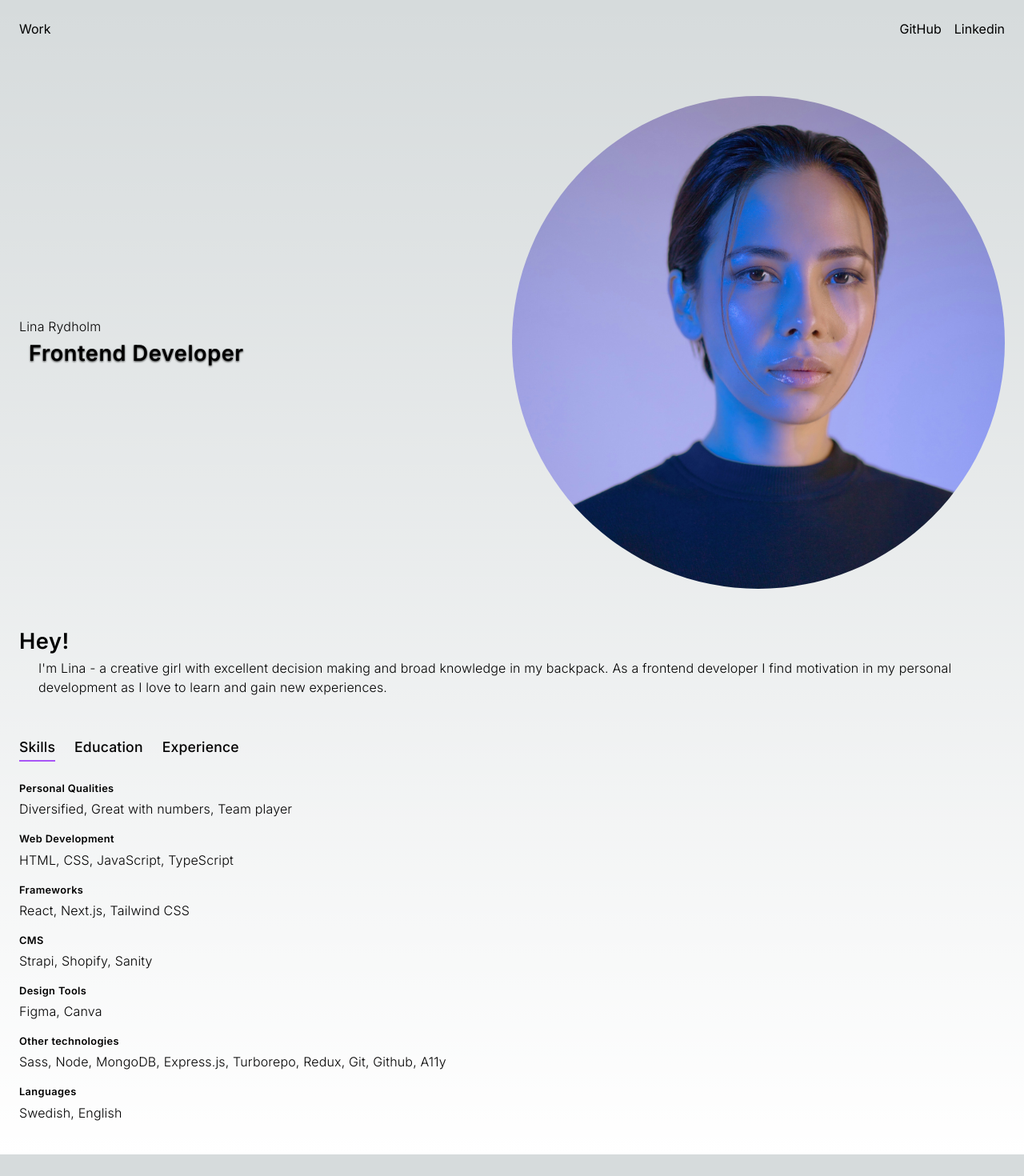
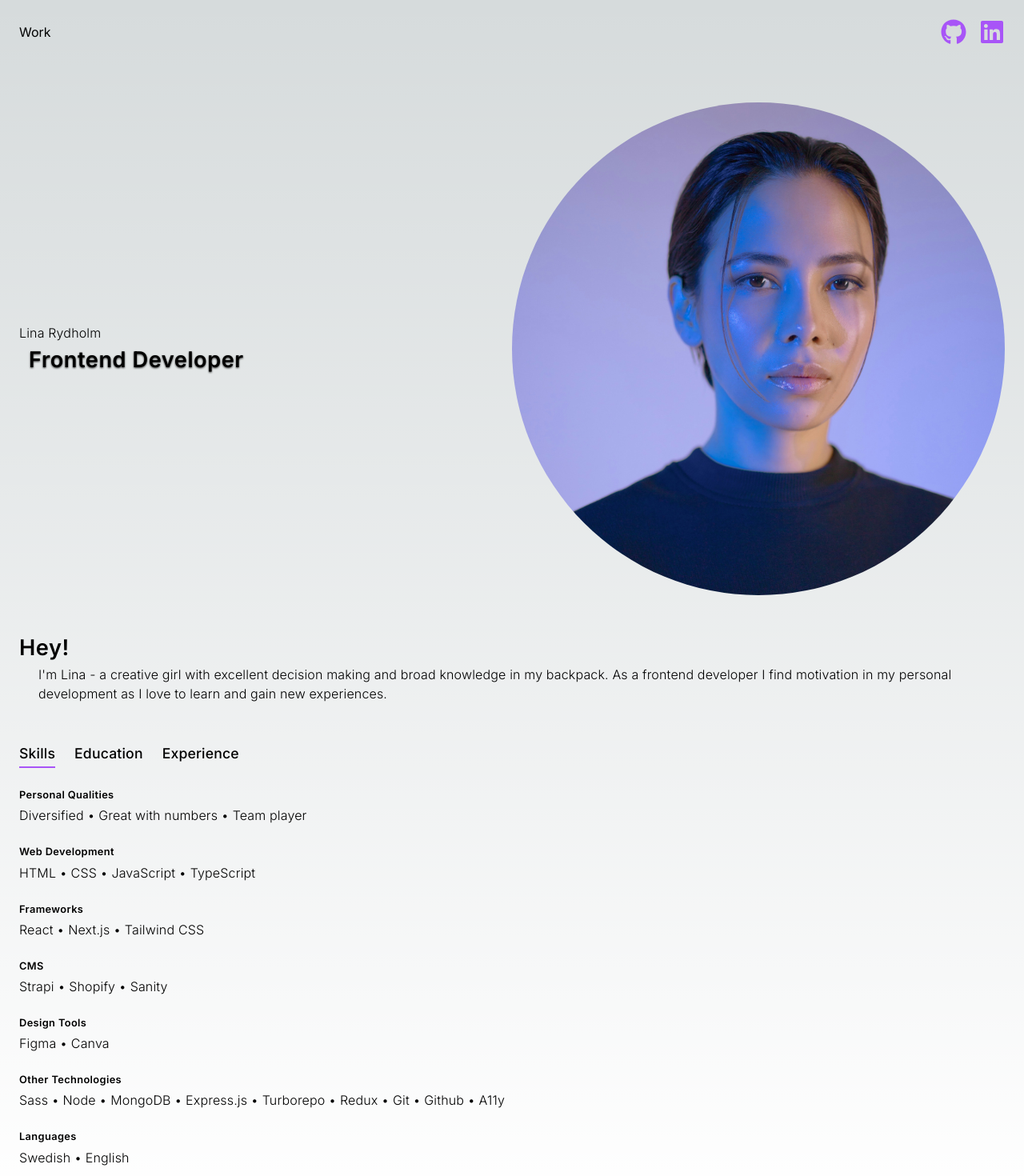
Before and after one commit to linarydholm/portfolio, a Next.js app: page / in a window 1280 px wide. Shown: the top 1470 px of the page at 80% size. Before the commit the page ends 1443 px from the top, so only its background shows below. Built offline with nearby package versions, Linux system fonts and the light colour scheme.

Commit message:
added icons

```diff
--- a/app/__data__/person.ts
+++ b/app/__data__/person.ts
@@ -22,41 +22,45 @@ export const person = {
   },
   experience: [
     {
-      jobTitle: 'Skiftledare',
-      period: '2014-2019',
-      jobDescription: 'Skiftledare på Max burgers med dagsansvar.',
+      jobTitle: 'Logistics',
+      period: '2022-2023',
+      jobDescription: "Order pick and pack at Skincity's main warehouse.",
     },
     {
-      jobTitle: 'Banksäljare',
-      period: '2019',
-      jobDescription: 'Bankman och säljare av valuta samt banktjänster på Forex Bank.',
+      jobTitle: 'Financial Assistant',
+      period: '2020-2022',
+      jobDescription:
+        'Financial assistant at Spares Nordic with overall responsibility for customer accounts and participation in monthly accounts.',
     },
     {
-      jobTitle: 'Ekonomiassistent',
+      jobTitle: 'Financial Assistant',
       period: '2019-2020',
       jobDescription:
-        'Ekonomiassistent på Perido. Bokföring och administration inom leverantörsreskontra för konsulter, underkonsulter samt egenanställda.',
+        'Finance assistant at Perido. Bookkeeping and administration within accounts payable for consultants, sub-consultants and the self-employed.',
     },
     {
-      jobTitle: 'Ekonomiassistent',
-      period: '2020-2022',
-      jobDescription:
-        'Ekonomiassistent på Spares Nordic med ett övergripande ansvar för kundreskontran samt delaktighet i månadsbokslut.',
+      jobTitle: 'Bank Teller',
+      period: '2019',
+      jobDescription: 'Bank teller and seller of currency and banking services at Forex Bank.',
     },
     {
-      jobTitle: 'Logistik',
-      period: '2022-2023',
-      jobDescription: 'Orderplock och pack på Skincitys huvudlager.',
+      jobTitle: 'Shift Manager',
+      period: '2014-2019',
+      jobDescription: 'Shift manager at Max burgers with shift responsibility.',
     },
   ],
   education: [
-    { school: 'Jensen Gymnasium', period: '2013-2016', education: 'Diplomerad gymnasieekonom' },
+    { school: 'Nackademin', period: '2022-2024', program: 'Frontend Development' },
     {
       school: 'Stockholms Universitet',
       period: '2020',
-      education: 'Redovisning 1 | Finansiering 1',
+      program: 'Accounting 1 \u2022 Financing 1',
     },
-    { school: 'Nackademin', period: '2022-2024', education: 'Frontendutveckling' },
+    {
+      school: 'Jensen Gymnasium',
+      period: '2013-2016',
+      program: 'High School Economist with Diploma',
+    },
   ],
   skills: {
     'Personal Qualities': ['Diversified', 'Great with numbers', 'Team player'],
@@ -64,7 +68,7 @@ export const person = {
     Frameworks: ['React', 'Next.js', 'Tailwind CSS'],
     CMS: ['Strapi', 'Shopify', 'Sanity'],
     'Design Tools': ['Figma', 'Canva'],
-    'other technologies': [
+    'Other Technologies': [
       'Sass',
       'Node',
       'MongoDB',
--- a/app/components/Banner.tsx
+++ b/app/components/Banner.tsx
@@ -1,11 +1,22 @@
+import { GitHubIcon } from '@/public/svg/GitHubIcon';
+import { FillLinkedinIcon } from '@/public/svg/FillLinkedinIcon';
+
 export function Banner() {
   return (
     <section className="px-6 py-6">
-      <div className="flex gap-4 justify-between max-w-7xl m-auto">
+      <div className="flex gap-4 justify-between items-center max-w-7xl m-auto">
         <p>Work</p>
         <div className="mx-auto"></div>
-        <p>GitHub</p>
-        <p>Linkedin</p>
+        <GitHubIcon
+          className="w-8 h-8 text-white fill-purple-500"
+          xmlns="http://www.w3.org/2000/svg"
+          viewBox="0 0 496 512"
+        />
+        <FillLinkedinIcon
+          className="w-8 h-8 text-white fill-purple-500"
+          xmlns="http://www.w3.org/2000/svg"
+          viewBox="0 0 448 512"
+        />
       </div>
     </section>
   );
--- a/app/components/Education.tsx
+++ b/app/components/Education.tsx
@@ -1,8 +1,21 @@
+import { person } from '../__data__/person';
+
 export default function Education() {
+  const { education } = person;
+
   return (
     <section className="px-6 pt-6">
       <div className="max-w-7xl m-auto">
-        <h1>Education Component</h1>
+        {education.map((school) => {
+          return (
+            <>
+              <p className="text-xxs pb-1">
+                {school.school}, {school.period}
+              </p>
+              <p className="text-xs pb-6">{school.program}</p>
+            </>
+          );
+        })}
       </div>
     </section>
   );
--- a/app/components/Experience.tsx
+++ b/app/components/Experience.tsx
@@ -1,8 +1,21 @@
+import { person } from '../__data__/person';
+
 export default function Experience() {
+  const { experience } = person;
+
   return (
     <section className="px-6 pt-6">
       <div className="max-w-7xl m-auto">
-        <h1>Experience Component</h1>
+        {experience.map((job) => {
+          return (
+            <>
+              <p className="text-xxs pb-1">
+                {job.jobTitle}, {job.period}
+              </p>
+              <p className="text-xs pb-6">{job.jobDescription}</p>
+            </>
+          );
+        })}
       </div>
     </section>
   );
--- a/app/components/Header.tsx
+++ b/app/components/Header.tsx
@@ -20,9 +20,9 @@ export function Header() {
         <div></div>
         <div className="w-1/2 flex justify-center items-center aspect-square bg-yellow-100 overflow-hidden border-0 rounded-full">
           <Image
-            src="/aiony-haust-3TLl_97HNJo-unsplash.jpg"
-            width={1200}
-            height={1200}
+            src="/img/aiony-haust-3TLl_97HNJo-unsplash.jpg"
+            width={640}
+            height={640}
             alt="Picture of the author"
           />
         </div>
--- a/app/components/Skills.tsx
+++ b/app/components/Skills.tsx
@@ -5,7 +5,7 @@ export default function Skills() {
   const { skills } = person;
 
   const joinArrWithComma = (categoryArr: string[]): string => {
-    return categoryArr.join(', ');
+    return categoryArr.join(' \u2022 ');
   };
 
   return (
@@ -13,7 +13,7 @@ export default function Skills() {
       <div className="max-w-7xl m-auto">
         {Object.entries(skills).map(([keyName, categoryArr]) => {
           return (
-            <div className="pb-4" key={keyName}>
+            <div className="pb-6" key={keyName}>
               <p className="text-xxs pb-1">{capitalizeFirstLetter(keyName)}</p>
               <p className="text-xs">{joinArrWithComma(categoryArr)}</p>
             </div>
--- /dev/null
+++ b/app/components/SvgComp.tsx
@@ -0,0 +1,20 @@
+import { forwardRef } from 'react'; // read about forwardRef (for animations?)
+import type { SvgCompProps } from '../types/SvgComp.types';
+
+export const SvgComp = forwardRef<SVGSVGElement, SvgCompProps>(function SvgComp(props, ref) {
+  const { children, titleAccess, viewBox = '0 0 24 24', ...other } = props;
+
+  return (
+    <svg
+      aria-hidden={titleAccess ? undefined : true}
+      focusable="false"
+      ref={ref}
+      role={titleAccess ? 'img' : undefined}
+      viewBox={viewBox}
+      {...other}
+    >
+      {children}
+      {titleAccess ? <title>{titleAccess}</title> : null}
+    </svg>
+  );
+});
--- /dev/null
+++ b/app/types/SvgComp.types.ts
@@ -0,0 +1,3 @@
+export type SvgCompProps = React.ComponentPropsWithRef<'svg'> & {
+  titleAccess?: string;
+};
--- /dev/null
+++ b/public/svg/FillLinkedinIcon.tsx
@@ -0,0 +1,12 @@
+import { SvgComp } from '@/app/components/SvgComp';
+import { SvgCompProps } from '@/app/types/SvgComp.types';
+
+export function FillLinkedinIcon(props: SvgCompProps) {
+  return (
+    <SvgComp {...props}>
+      {/* xmlns="http://www.w3.org/2000/svg" viewBox="0 0 448 512" */}
+      {/* <!--!Font Awesome Free 6.5.1 by @fontawesome - https://fontawesome.com License - https://fontawesome.com/license/free Copyright 2024 Fonticons, Inc.--> */}
+      <path d="M416 32H31.9C14.3 32 0 46.5 0 64.3v383.4C0 465.5 14.3 480 31.9 480H416c17.6 0 32-14.5 32-32.3V64.3c0-17.8-14.4-32.3-32-32.3zM135.4 416H69V202.2h66.5V416zm-33.2-243c-21.3 0-38.5-17.3-38.5-38.5S80.9 96 102.2 96c21.2 0 38.5 17.3 38.5 38.5 0 21.3-17.2 38.5-38.5 38.5zm282.1 243h-66.4V312c0-24.8-.5-56.7-34.5-56.7-34.6 0-39.9 27-39.9 54.9V416h-66.4V202.2h63.7v29.2h.9c8.9-16.8 30.6-34.5 62.9-34.5 67.2 0 79.7 44.3 79.7 101.9V416z" />
+    </SvgComp>
+  );
+}
--- /dev/null
+++ b/public/svg/GitHubIcon.tsx
@@ -0,0 +1,12 @@
+import { SvgComp } from '@/app/components/SvgComp';
+import { SvgCompProps } from '@/app/types/SvgComp.types';
+
+export function GitHubIcon(props: SvgCompProps) {
+  return (
+    <SvgComp {...props}>
+      {/* xmlns="http://www.w3.org/2000/svg" viewBox="0 0 496 512" */}
+      {/* <!--!Font Awesome Free 6.5.1 by @fontawesome - https://fontawesome.com License - https://fontawesome.com/license/free Copyright 2024 Fonticons, Inc.--> */}
+      <path d="M165.9 397.4c0 2-2.3 3.6-5.2 3.6-3.3 .3-5.6-1.3-5.6-3.6 0-2 2.3-3.6 5.2-3.6 3-.3 5.6 1.3 5.6 3.6zm-31.1-4.5c-.7 2 1.3 4.3 4.3 4.9 2.6 1 5.6 0 6.2-2s-1.3-4.3-4.3-5.2c-2.6-.7-5.5 .3-6.2 2.3zm44.2-1.7c-2.9 .7-4.9 2.6-4.6 4.9 .3 2 2.9 3.3 5.9 2.6 2.9-.7 4.9-2.6 4.6-4.6-.3-1.9-3-3.2-5.9-2.9zM244.8 8C106.1 8 0 113.3 0 252c0 110.9 69.8 205.8 169.5 239.2 12.8 2.3 17.3-5.6 17.3-12.1 0-6.2-.3-40.4-.3-61.4 0 0-70 15-84.7-29.8 0 0-11.4-29.1-27.8-36.6 0 0-22.9-15.7 1.6-15.4 0 0 24.9 2 38.6 25.8 21.9 38.6 58.6 27.5 72.9 20.9 2.3-16 8.8-27.1 16-33.7-55.9-6.2-112.3-14.3-112.3-110.5 0-27.5 7.6-41.3 23.6-58.9-2.6-6.5-11.1-33.3 2.6-67.9 20.9-6.5 69 27 69 27 20-5.6 41.5-8.5 62.8-8.5s42.8 2.9 62.8 8.5c0 0 48.1-33.6 69-27 13.7 34.7 5.2 61.4 2.6 67.9 16 17.7 25.8 31.5 25.8 58.9 0 96.5-58.9 104.2-114.8 110.5 9.2 7.9 17 22.9 17 46.4 0 33.7-.3 75.4-.3 83.6 0 6.5 4.6 14.4 17.3 12.1C428.2 457.8 496 362.9 496 252 496 113.3 383.5 8 244.8 8zM97.2 352.9c-1.3 1-1 3.3 .7 5.2 1.6 1.6 3.9 2.3 5.2 1 1.3-1 1-3.3-.7-5.2-1.6-1.6-3.9-2.3-5.2-1zm-10.8-8.1c-.7 1.3 .3 2.9 2.3 3.9 1.6 1 3.6 .7 4.3-.7 .7-1.3-.3-2.9-2.3-3.9-2-.6-3.6-.3-4.3 .7zm32.4 35.6c-1.6 1.3-1 4.3 1.3 6.2 2.3 2.3 5.2 2.6 6.5 1 1.3-1.3 .7-4.3-1.3-6.2-2.2-2.3-5.2-2.6-6.5-1zm-11.4-14.7c-1.6 1-1.6 3.6 0 5.9 1.6 2.3 4.3 3.3 5.6 2.3 1.6-1.3 1.6-3.9 0-6.2-1.4-2.3-4-3.3-5.6-2z" />
+    </SvgComp>
+  );
+}
```
Also changed, not shown: public/svg/FillGitHubIcon.tsx (added, +13 -0 lines), public/svg/LinkedinIcon.tsx (added, +12 -0 lines), public/img/aiony-haust-3TLl_97HNJo-unsplash.jpg (renamed from public/aiony-haust-3TLl_97HNJo-unsplash.jpg).
